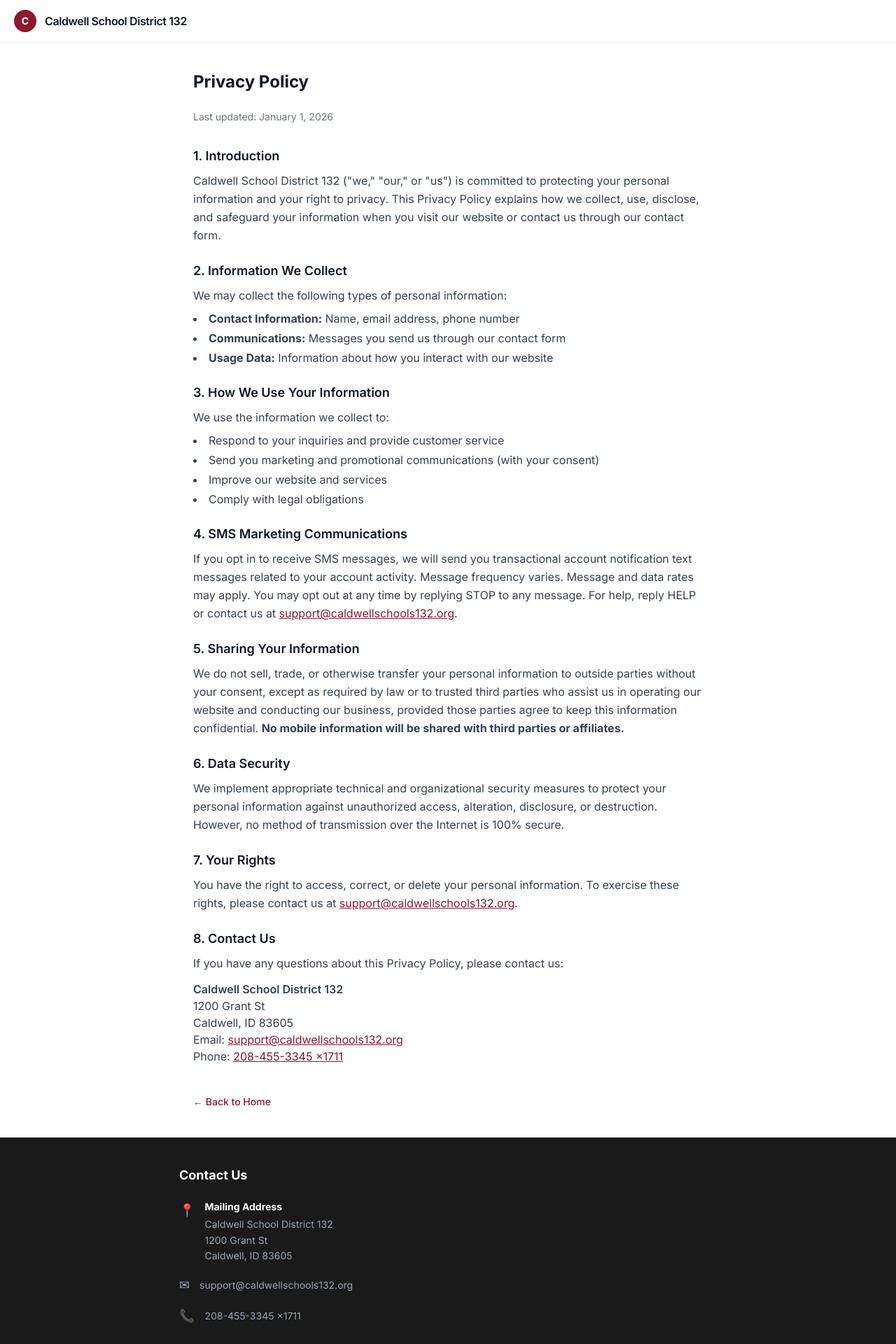
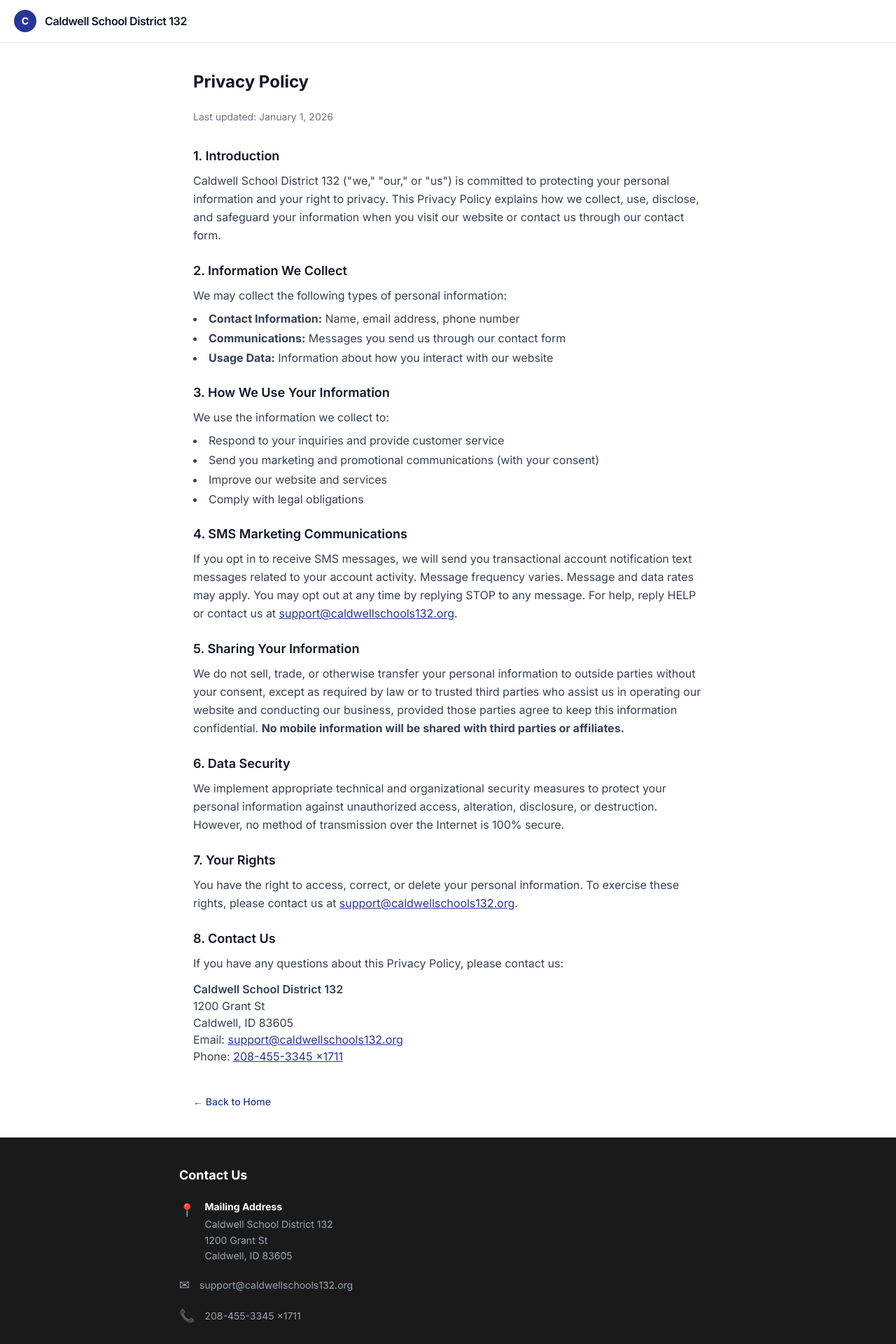
Before and after one commit to Textingman/newsela-caldwell, a Next.js app: page /privacy-policy in a window 1280 px wide. Shown: the top 1920 px of the page at 70% size. Built offline with nearby package versions, Linux system fonts and the light colour scheme.

Commit message:
Update site colors to match Caldwell logo (royal blue #283796)

```diff
--- a/src/app/calendar/page.tsx
+++ b/src/app/calendar/page.tsx
@@ -12,7 +12,7 @@
       <div className="bg-white rounded-2xl shadow-2xl w-full max-w-sm px-8 py-10 flex flex-col items-center gap-6 text-center">
         {/* Brand Icon + Name */}
         <div className="flex flex-col items-center gap-3">
-          <div className="w-14 h-14 rounded-full bg-[#8b1a2e] flex items-center justify-center shadow-md">
+          <div className="w-14 h-14 rounded-full bg-[#283796] flex items-center justify-center shadow-md">
             <span className="text-white font-bold text-2xl">C</span>
           </div>
           <p className="text-sm font-medium text-gray-500 uppercase tracking-widest">
@@ -35,7 +35,7 @@
           href="http://k12-cal.com/caldwell"
           target="_blank"
           rel="noopener noreferrer"
-          className="w-full py-4 bg-[#8b1a2e] hover:bg-[#6e1424] active:scale-95 text-white font-semibold text-base rounded-xl transition-all duration-200 tracking-wide shadow-lg shadow-[#8b1a2e]/30 flex items-center justify-center gap-2"
+          className="w-full py-4 bg-[#283796] hover:bg-[#1c2870] active:scale-95 text-white font-semibold text-base rounded-xl transition-all duration-200 tracking-wide shadow-lg shadow-[#283796]/30 flex items-center justify-center gap-2"
         >
           <svg xmlns="http://www.w3.org/2000/svg" className="w-5 h-5" fill="none" viewBox="0 0 24 24" stroke="currentColor" strokeWidth={2}>
             <path strokeLinecap="round" strokeLinejoin="round" d="M8 7V3m8 4V3m-9 8h10M5 21h14a2 2 0 002-2V7a2 2 0 00-2-2H5a2 2 0 00-2 2v12a2 2 0 002 2z" />
--- a/src/app/privacy-policy/page.tsx
+++ b/src/app/privacy-policy/page.tsx
@@ -16,7 +16,7 @@
           href="/"
           className="flex items-center gap-3 hover:opacity-80 transition-opacity"
         >
-          <div className="w-8 h-8 rounded-full bg-[#8b1a2e] flex items-center justify-center flex-shrink-0">
+          <div className="w-8 h-8 rounded-full bg-[#283796] flex items-center justify-center flex-shrink-0">
             <span className="text-white font-bold text-sm">C</span>
           </div>
           <span className="text-base font-semibold text-gray-900 tracking-tight">
@@ -99,7 +99,7 @@
               HELP or contact us at{" "}
               <a
                 href="mailto:support@caldwellschools132.org"
-                className="text-[#8b1a2e] underline"
+                className="text-[#283796] underline"
               >
                 support@caldwellschools132.org
               </a>
@@ -145,7 +145,7 @@
               information. To exercise these rights, please contact us at{" "}
               <a
                 href="mailto:support@caldwellschools132.org"
-                className="text-[#8b1a2e] underline"
+                className="text-[#283796] underline"
               >
                 support@caldwellschools132.org
               </a>
@@ -169,14 +169,14 @@
                 Email:{" "}
                 <a
                   href="mailto:support@caldwellschools132.org"
-                  className="text-[#8b1a2e] underline"
+                  className="text-[#283796] underline"
                 >
                   support@caldwellschools132.org
                 </a>
               </p>
               <p>
                 Phone:{" "}
-                <a href="tel:12084553345" className="text-[#8b1a2e] underline">
+                <a href="tel:12084553345" className="text-[#283796] underline">
                   208-455-3345 x1711
                 </a>
               </p>
@@ -187,7 +187,7 @@
         <div className="mt-10">
           <Link
             href="/"
-            className="inline-flex items-center gap-2 text-sm text-[#8b1a2e] hover:underline font-medium"
+            className="inline-flex items-center gap-2 text-sm text-[#283796] hover:underline font-medium"
           >
             ← Back to Home
           </Link>
--- a/src/app/terms-of-use/page.tsx
+++ b/src/app/terms-of-use/page.tsx
@@ -16,7 +16,7 @@
           href="/"
           className="flex items-center gap-3 hover:opacity-80 transition-opacity"
         >
-          <div className="w-8 h-8 rounded-full bg-[#8b1a2e] flex items-center justify-center flex-shrink-0">
+          <div className="w-8 h-8 rounded-full bg-[#283796] flex items-center justify-center flex-shrink-0">
             <span className="text-white font-bold text-sm">C</span>
           </div>
           <span className="text-base font-semibold text-gray-900 tracking-tight">
@@ -139,7 +139,7 @@
                 For help, reply <strong>HELP</strong> or email{" "}
                 <a
                   href="mailto:support@caldwellschools132.org"
-                  className="text-[#8b1a2e] underline"
+                  className="text-[#283796] underline"
                 >
                   support@caldwellschools132.org
                 </a>
@@ -205,14 +205,14 @@
                 Email:{" "}
                 <a
                   href="mailto:support@caldwellschools132.org"
-                  className="text-[#8b1a2e] underline"
+                  className="text-[#283796] underline"
                 >
                   support@caldwellschools132.org
                 </a>
               </p>
               <p>
                 Phone:{" "}
-                <a href="tel:12084553345" className="text-[#8b1a2e] underline">
+                <a href="tel:12084553345" className="text-[#283796] underline">
                   208-455-3345 x1711
                 </a>
               </p>
@@ -223,7 +223,7 @@
         <div className="mt-10">
           <Link
             href="/"
-            className="inline-flex items-center gap-2 text-sm text-[#8b1a2e] hover:underline font-medium"
+            className="inline-flex items-center gap-2 text-sm text-[#283796] hover:underline font-medium"
           >
             ← Back to Home
           </Link>
```
Also changed, not shown: src/app/page.tsx (+11 -11 lines).
